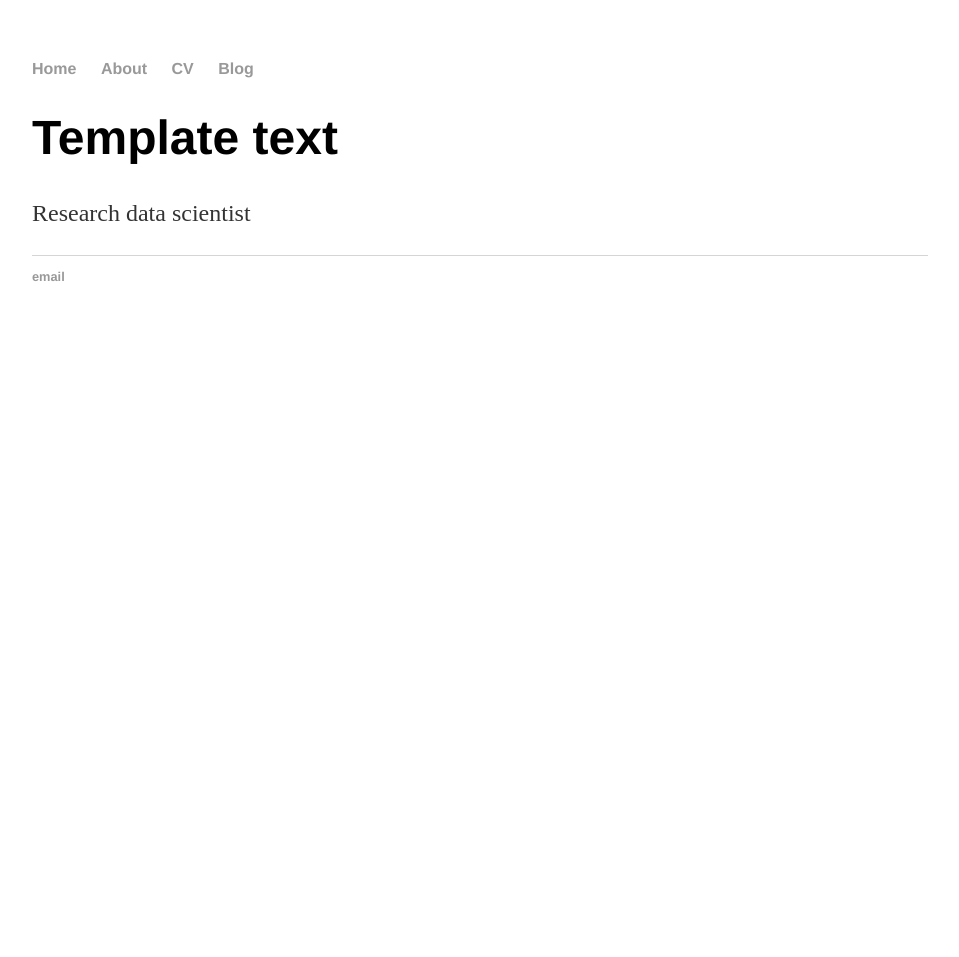
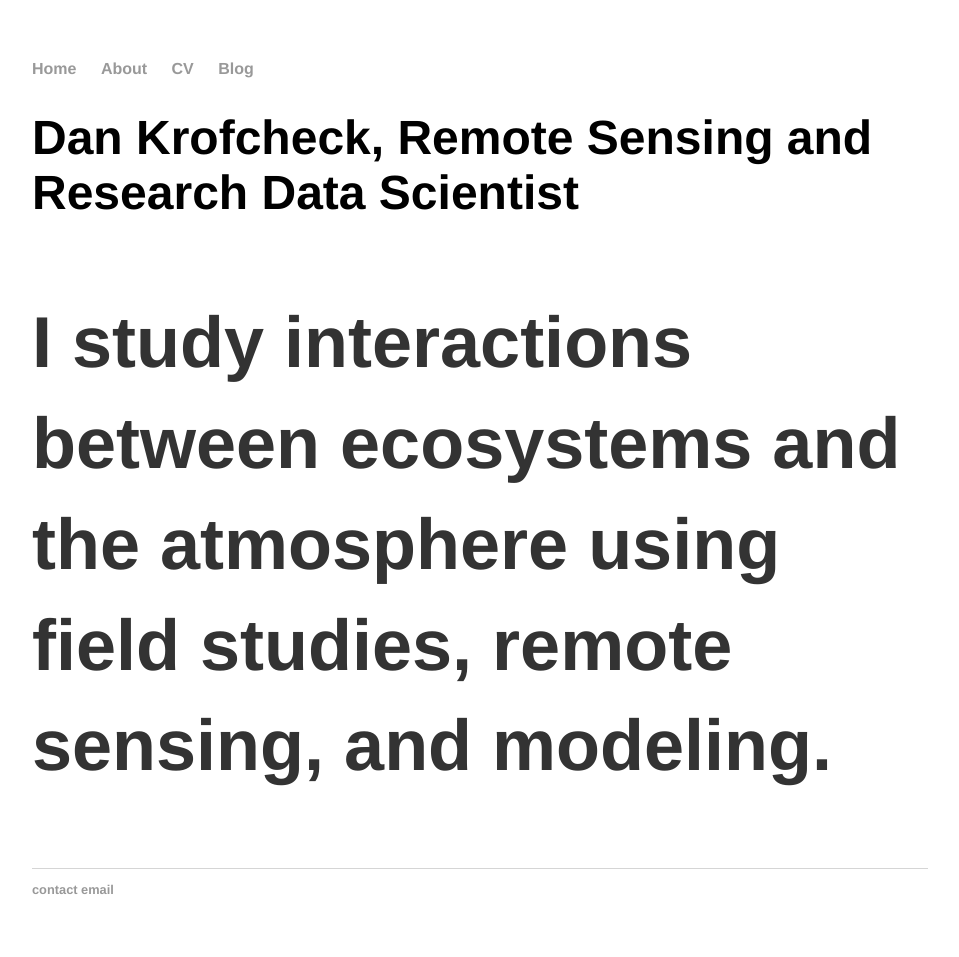
Before and after one commit to djkrofch/djkrofch.github.io, a Jekyll site: the page built from index.html, in a window 1280 px wide. Shown: the whole page, without its empty margins (160-1119 px from the left). Built offline with Jekyll 4.4.1, drawn with Linux system fonts in a browser that asks for light colours; before the commit the page ends 900 px from its top, so only the background shows below that.

Commit message:
Changes to index.html for jekyll

```diff
--- a/index.html
+++ b/index.html
@@ -1,29 +1,9 @@
-<!DOCTYPE html>
-<html>
-	<head>
-		<title>Dan Krofcheck</title>
-		<!-- link to main stylesheet -->
-		<link rel="stylesheet" type="text/css" href="/css/main.css">
-	</head>
-	<body>
-		<nav>
-    		<ul>
-        		<li><a href="/">Home</a></li>
-	        	<li><a href="/about">About</a></li>
-        		<li><a href="/cv">CV</a></li>
-        		<li><a href="/blog">Blog</a></li>
-    		</ul>
-		</nav>
-		<div class="container">
-    		<div class="blurb">
-        		<h1>Template text</h1>
-				<p>Research data scientist</p>
-    		</div><!-- /.blurb -->
-		</div><!-- /.container -->
-		<footer>
-    		<ul>
-        		<li><a href="mailto:krofcheck@gmail.com">email</a></li>
-			</ul>
-		</footer>
-	</body>
-</html>
+---
+layout: default
+title: Dan Krofcheck, Remote Sensing and Research Data Science
+---
+<div class="blurb">
+	<h1>Dan Krofcheck, Remote Sensing and Research Data Scientist<h1>
+	<p>I study interactions between ecosystems and the atmosphere using field studies,
+		remote sensing, and modeling.</p>
+</div><!-- /.blurb -->
```
